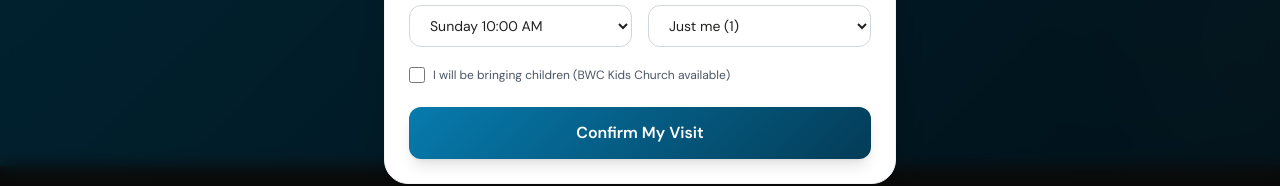
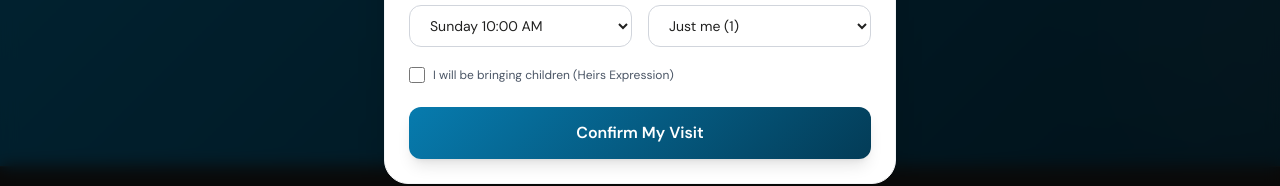
Before and after one commit to HelixgadeTechnologies/bwc, a Next.js app: page / in a window 1280 px wide. Both pictures are taken after a click on the button "Plan Your Visit". Shown: the part 4020-4206 px from the top of the page. Built offline with nearby package versions, Linux system fonts and the light colour scheme.

Commit message:
chore: update children program label in plan-visit-modal

```diff
--- a/src/components/plan-visit-modal.tsx
+++ b/src/components/plan-visit-modal.tsx
@@ -168,7 +168,7 @@ export function PlanVisitModal({ isOpen, onClose }: PlanVisitModalProps) {
                   className="w-4 h-4 rounded text-primary focus:ring-primary accent-primary cursor-pointer"
                 />
                 <label htmlFor="hasKids" className="text-xs text-gray-600 cursor-pointer">
-                  I will be bringing children (BWC Kids Church available)
+                  I will be bringing children (Heirs Expression)
                 </label>
               </div>
 
```
